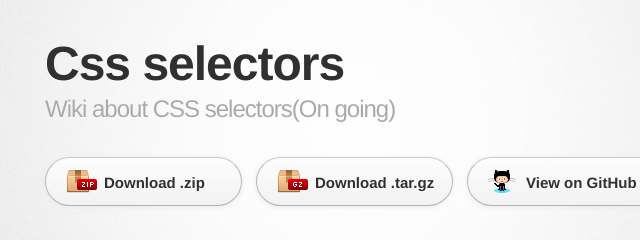
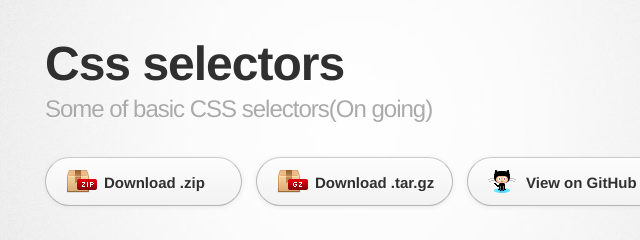
Before and after one commit to heinlinaung/css_selectors, a plain HTML site: page index.html in a window 1280 px wide. Shown: the top 240 px of the page, 285-925 px from the left. Drawn offline with Linux system fonts and the light colour scheme; a web font is replaced by a local one.

Commit message:
fixed index title

```diff
--- a/index.html
+++ b/index.html
@@ -10,7 +10,7 @@
     <!--[if lt IE 9]>
     <script src="//html5shiv.googlecode.com/svn/trunk/html5.js"></script>
     <![endif]-->
-    <title>Css selectors by heinlinaung</title>
+    <title>Css selectors | heinlinaung</title>
   </head>
 
   <body>
@@ -19,7 +19,7 @@
 
         <header>
           <h1>Css selectors</h1>
-          <h2>Wiki about CSS selectors(On going)</h2>
+          <h2>Some of basic CSS selectors(On going)</h2>
         </header>
 
         <section id="downloads" class="clearfix">
```
